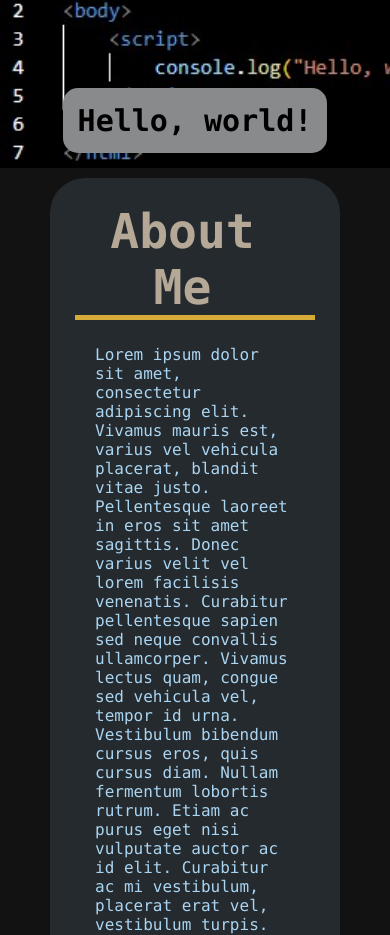
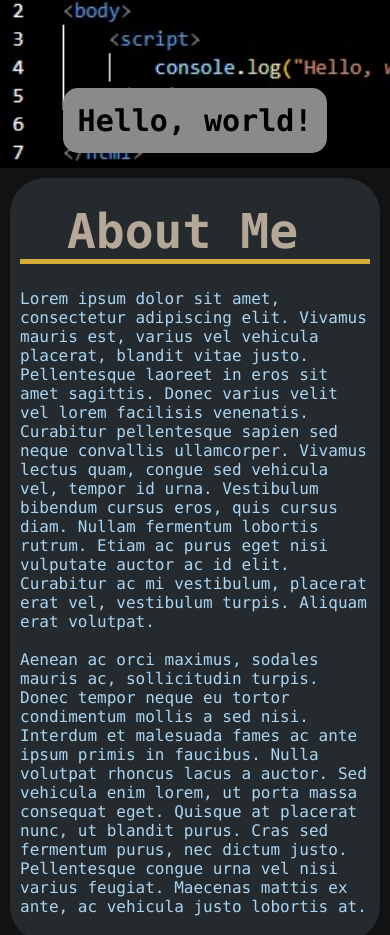
Before and after one commit to cnohilly/cnohilly-portfolio, a plain HTML site: page index.html in a window 390 px wide. Shown: the part 397-1332 px from the top of the page. Drawn offline with Linux system fonts and the light colour scheme.

Commit message:
Fixed responsiveness for mobile

```diff
--- a/assets/css/style.css
+++ b/assets/css/style.css
@@ -227,6 +227,11 @@ main > section > div {
 /* Alternative Devices and Screen Sizes Styling Start */
 /* MEDIA QUERY FOR SMALLER DESKTOP SCREENS AND SMALLER */
 @media screen and (max-width: 980px) {
+
+    main {
+        margin: 10px 0;
+    }
+
     header {
         padding-bottom: 0;
         justify-content: center;
@@ -253,8 +258,8 @@ main > section > div {
     }
 
     main section {
-        margin: 0 25px 25px 25px;
-        padding: 0 25px 30px 25px;
+        margin: 0 10px 25px 10px;
+        padding: 0 10px 25px 10px;
     }
 
     main section h2 {
@@ -265,7 +270,7 @@ main > section > div {
     }
 
     main section div {
-        padding: 0 20px;
+        padding: 0;
     }
 
     .card, .card:first-of-type {
```
